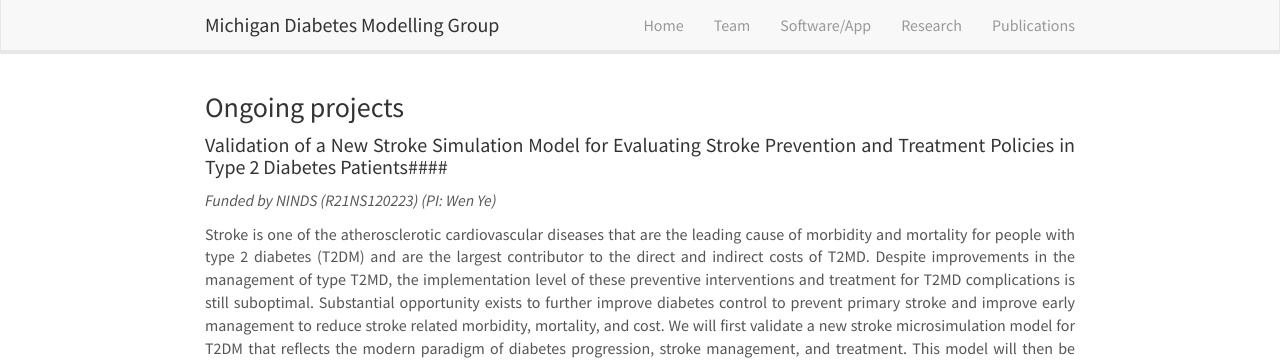
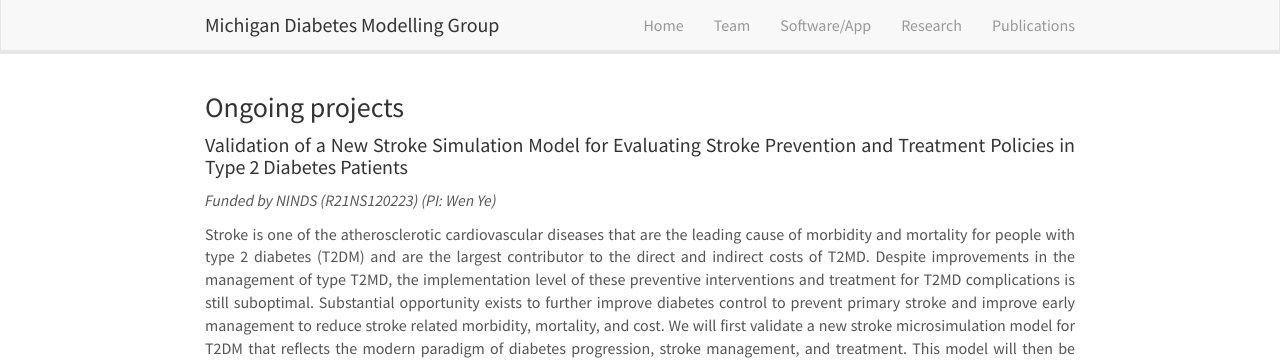
Before and after one commit to WenYeLeafGitHub/MichiganDiabetesModelingGroup.github.io, a Jekyll site: the page built from _pages/research.md, in a window 1280 px wide. Shown: the top 360 px of the page. Built offline with Jekyll 4.4.1, drawn with Linux system fonts in a browser that asks for light colours; nearby versions of some CDN libraries.

```diff
--- a/_pages/research.md
+++ b/_pages/research.md
@@ -8,7 +8,7 @@ permalink: /research/
 
 ### Ongoing projects
 
-#### Validation of a New Stroke Simulation Model for Evaluating Stroke Prevention and Treatment Policies in Type 2 Diabetes Patients####
+#### Validation of a New Stroke Simulation Model for Evaluating Stroke Prevention and Treatment Policies in Type 2 Diabetes Patients
 
 *Funded by NINDS (R21NS120223) (PI: Wen Ye)*
 
```
